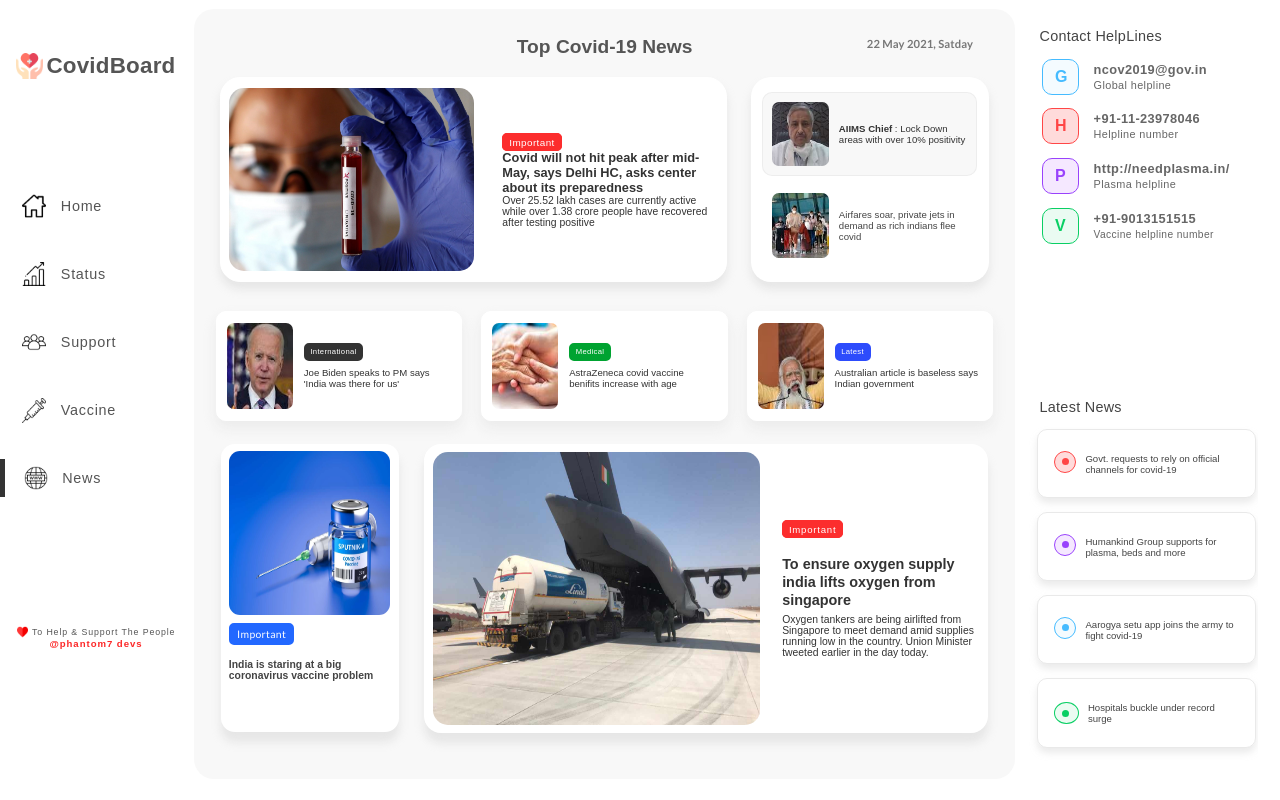
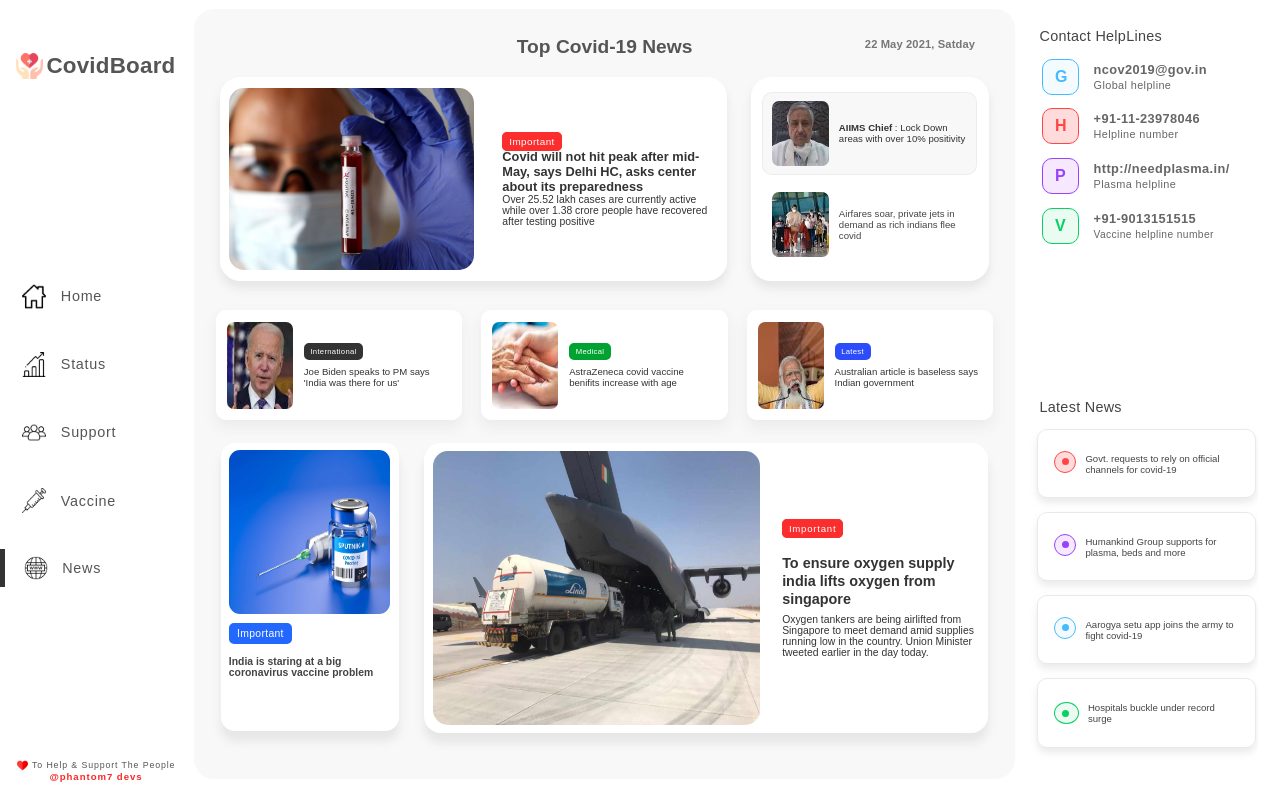
Before and after one commit to SanjeevYadavcr7/covid19Board, a React (Create React App) app in the folder frontend/: page /news in a window 1280 px wide. Built offline with nearby package versions, Linux system fonts and the light colour scheme; no server answers.

Commit message:
customized footer

```diff
--- a/frontend/src/components/Dashboard.css
+++ b/frontend/src/components/Dashboard.css
@@ -1,9 +1,9 @@
- @import url('https://fonts.googleapis.com/css2?family=Lato:wght@100;300;400;500;600;700;900&display=swap');
-@import url('https://fonts.googleapis.com/css2?family=Roboto:wght@100;300;400;500;600;700&display=swap');
+ /* @import url('https://fonts.googleapis.com/css2?family=Lato:wght@100;300;400;500;600;700;900&display=swap'); */
+/* @import url('https://fonts.googleapis.com/css2?family=Roboto:wght@100;300;400;500;600;700&display=swap'); */
 * {-webkit-tap-highlight-color: transparent;}
 a,p,label,input,table,button{font-family:'Poppins',sans-serif;}
 
-body{margin:0;padding:0;box-sizing: border-box;font-family:'Lato',sans-serif;}
+body{margin:0;padding:0;box-sizing: border-box;font-family:'Poppins',sans-serif;}
 body::-webkit-scrollbar{display: none;}
 body{-ms-overflow-style: none; scrollbar-width: none;}
 button:hover{cursor: pointer;}
@@ -13,6 +13,8 @@ button:hover{cursor: pointer;}
 .box .box_r{width: 20%;height:99%;border: 1px solid transparent;float:left}
 
 /* Nav Bar styling  */
+.box .box_l{display:flex;flex-direction: column;
+justify-content: space-between;}
 .box_l .logo {
     font-size: 1.4em;font-weight:700;letter-spacing: 0.01em;
     display: flex;justify-content: center;align-items: center;
@@ -21,7 +23,7 @@ button:hover{cursor: pointer;}
 }
 .box_l .logo img{width:15%;margin-right:2%;}
 .box_l .logo .digit{color:#FF4D62;display: none;}
-.navBar{border: 0px solid transparent;margin-top:50%;display: flex;
+.navBar{border: 0px solid transparent;margin-top:0%;display: flex;
 flex-direction: column;}
 a{text-decoration: none;display: block;letter-spacing:0.05em;
     padding: 0.5em;margin-bottom: 2em;color:#555;font-weight:400;
@@ -34,6 +36,34 @@ a{text-decoration: none;display: block;letter-spacing:0.05em;
 .active{font-weight:500;border-left:5px solid #333;}
 .navBar .active img{margin-left:1.6em;}
 .logoLink{border: none;font-weight: normal;}
+
+/* Footer Page  */
+.footer_box{width: 100%;text-align: center;}
+
+
+.footers{width: 100%;height: auto;border:1px solid rgb(224, 224, 224);
+    display: flex;flex-direction:column;align-items: center;justify-content: center;
+}
+.footers .footer_text{
+    display: flex;align-items: center;justify-content: center;
+    font-weight:400;font-size:0.75em;color:#555;
+    letter-spacing:0.13em;
+}
+.footers .footer_text img{width:1.5%;margin-right:0.5%;}
+.footers .phantom{font-size:0.7em;margin-top:-0.5%;}
+.footers .phantom a{
+    margin:0%;padding:0;color: rgb(252, 39, 39);font-weight:600;
+    letter-spacing:0.1em;
+}
+.no_footer{display: none;}
+.footer_box2{width:100%;margin:0%;}
+.footer_box2 .footers{border:none}
+.footer_box2 .footers .footer_text{
+    letter-spacing:0.1em;font-weight:500;
+    font-size:0.65em;text-transform:capitalize;}
+.footer_box2 .footers .footer_text span{display:none;}
+.footer_box2 .footers .footer_text img{width:6%;margin-right:2%;}
+.footer_box2 .footers .phantom{margin-top:-4%;font-size:0.6em;}
 
 
 /* ////////////////////////// -->Dashboard Component<-- ////////////////////////// */
@@ -73,7 +103,7 @@ a{text-decoration: none;display: block;letter-spacing:0.05em;
     box-shadow: 0px 5px 16px -6px rgb(189, 189, 189);
 }
 .box_m_info_1{margin-left: 0%;}
-.box_m_info_4_l, .box_m_info_3_l, .box_m_info_2_l, .box_m_info_1_l{width: 40%;border:1px solid transparent;}
+.box_m_info_4_l, .box_m_info_3_l, .box_m_info_2_l, .box_m_info_1_l{width: 40%;}
 .box_m_info_1_l img{width:65%;margin-top:10%;margin-left:20%;}
 .box_m_info_1_l .small_title{color: rgb(41, 98, 255);margin-left:22%;}
 .box_m_info_2_r, .box_m_info_1_r{padding-left:0.5em;}
@@ -107,8 +137,6 @@ a{text-decoration: none;display: block;letter-spacing:0.05em;
 .box_m_info_4_r .count{color:rgb(40, 0, 85);}
 .box_m_info_4_r .increment_count{color: #444;font-size: 0.8em;}
 .box_m_info_4_r .increment_count span{color:rgb(40, 0, 85);font-size: 1.2em;}
-
-
 
 /* Chart component  */
 .ChartComp{width: 85%;height: 48%;background-color: white;
@@ -219,12 +247,11 @@ tr:hover{cursor: pointer;background-color: #f0f0f0;}
 .searchBox .notice{font-size:0.7em;color:red;margin-top:4%}
 
 /* helper's table  */
-.support_search .searchBox .statusTable{width:100%;height:350px;border-radius:4px;margin:0;}
+.support_search .searchBox .statusTable{width:100%;height:360px;border-radius:4px;margin:0;}
 .support_search .searchBox .statusTable table{width:100%;height:auto}
 .support_search .searchBox .statusTable table th{font-weight:600;}
 .support_search .searchBox .statusTable table td{text-transform: capitalize;font-size:0.75em;}
 .support_search .searchBox .statusTable table td span{margin-left:2%;}
-
 
 
 
@@ -239,7 +266,7 @@ tr:hover{cursor: pointer;background-color: #f0f0f0;}
     margin-top:0%;margin-left: 82%;
     color:#777;font-size: 0.7em;margin-top:-6%;
     margin-bottom: 3%;
-    font-weight:600;letter-spacing: 0.01em;font-family: 'Lato',sans-serif;}
+    font-weight:600;letter-spacing: 0.01em;font-family: 'Poppins',sans-serif;}
 .box_m_1 .newsBox{width: 99.5%;height: 85%;border:1px solid transparent;
 display: flex;flex-direction: column;}
 .box_m_1 .newsBox .newsBox1{width:100%;height:30%;border:1px solid transparent;
@@ -416,7 +443,7 @@ font-weight:500;letter-spacing:0.1em;transition:0.5s;
 }
 
 .form_support .form_div input{
-    font-size:0.9em;
+    font-size:0.8em;
 }
 .form_support .form_div input[type="date"]{color: #999;text-transform: lowercase;
 background-color: white;}
@@ -459,56 +486,31 @@ table th{color:#444;font-weight:500;text-transform:uppercase;
 font-size:0.8em;letter-spacing:0.04em;}
 
 
-/* Footer Page  */
-.footer_box{width: 100%;text-align: center;}
-
-
-.footers{width: 100%;height: auto;border:1px solid rgb(224, 224, 224);
-    display: flex;flex-direction:column;align-items: center;justify-content: center;
-}
-.footers .footer_text{
-    display: flex;align-items: center;justify-content: center;
-    font-weight:400;font-size:0.75em;color:#555;
-    letter-spacing:0.13em;
-}
-.footers .footer_text img{width:1.5%;margin-right:0.5%;}
-.footers .phantom{font-size:0.7em;margin-top:-0.5%;}
-.footers .phantom a{
-    margin:0%;padding:0;color: rgb(252, 39, 39);font-weight:600;
-    letter-spacing:0.1em;
-}
-.no_footer{display: none;}
-.footer_box2{width:100%;margin:50% auto;}
-.footer_box2 .footers{border:none}
-.footer_box2 .footers .footer_text{
-    letter-spacing:0.1em;font-weight:500;
-    font-size:0.65em;text-transform:capitalize;}
-.footer_box2 .footers .footer_text span{display:none;}
-.footer_box2 .footers .footer_text img{width:6%;margin-right:2%;}
-.footer_box2 .footers .phantom{margin-top:-4%;font-size:0.6em;}
 
 
 
 /* ////////////////// -->for small laptops screens<-- ////////////////// */
 @media only screen and (min-width: 960px) and (max-width: 1300px){
 
-.navBar{margin-top:40%;}
+/* .navBar{margin-top:4 0%;} */
 .navBar a{font-size:0.9em;}
 .navBar a img{margin-right:1em;margin-left:1em;}
 .navBar .active img{margin-left:0.8em;}
 .box_m_1{display: flex;flex-direction: column;align-items: center;justify-content: center;width:100%;}
 .box_m_1 .dates{margin: 0;margin-bottom:0.2%;margin-left:70%;}
 .box_m_1 .dates_news{margin-top:-4%;margin-left: 77%;color:#777;font-size: 0.7em;
-    font-weight:600;letter-spacing: 0.01em;font-family: 'Lato',sans-serif;}
+    font-weight:600;letter-spacing: 0.01em;font-family: 'Poppins',sans-serif;}
 .box_m_1 .banner{width:93%;}
 .selectBox{border: 1px solid #999;font-weight:normal;}
 .box_m_info_1, .box_m_info_2, .box_m_info_3, .box_m_info_4{
     justify-content: center;align-items: center;}
 .box_m_info_4_r,.box_m_info_3_r,.box_m_info_2_r,.box_m_info_1_r{
     border: 1px solid transparent;padding:0;min-width:50%;text-align: right;}
-.box_m_info_4_r .count, .box_m_info_3_r .count, .box_m_info_2_r .count, .box_m_info_1_r .count{font-size: 0.85em;}
+.box_m_info_4_r .count, .box_m_info_3_r .count, .box_m_info_2_r .count, .box_m_info_1_r .count{
+    font-size: 0.8em;
+}
 .box_m_info_4_r .increment_count,.box_m_info_3_r .increment_count,.box_m_info_2_r .increment_count, .box_m_info_1_r .increment_count{
-    font-size:0.8em;float: right;}
+    font-size:0.78em;float: right;margin-right:5%;}
 .box_m_info_4_l, .box_m_info_3_l, .box_m_info_2_l, .box_m_info_1_l{
     width: 40%;height: 100%;margin: 0;padding: 0;
     border:1px solid transparent;display: flex;flex-direction: column;
@@ -553,6 +555,7 @@ font-size:0.8em;letter-spacing:0.04em;}
 .form_support form button{font-size: 0.7em;margin-top:3%;}
 .form_support .head-text2 span{font-size:1.1em;text-transform: lowercase;}
 .form_support .head-text2{font-size:0.7em;letter-spacing:0.02em;text-transform: uppercase;}
+.form_support .avail_center .statusTable table{width:100%;}
 .form_support .avail_center .statusTable .tableBox thead th{font-size:0.8em;}
 .form_support .avail_center .statusTable tr td:first-child,
 .form_support .avail_center .statusTable tr td{font-size:0.7em;}
@@ -564,7 +567,7 @@ font-size:0.8em;letter-spacing:0.04em;}
 .box_m_1 .dates_support{margin-top:2%;}
 .box_m_1 .support_search{width:88%;height:70%;}
 .support_search .head-text{margin:0;margin-top:2%;font-size:1.1em;}
-.support_search .searchBox{width:99%;margin:1% auto;}
+.support_search .searchBox{width:99%;height:90%;margin:1% auto;}
 .searchBox .notice{font-size:0.75em;margin-top:4%;}
 .support_search .searchInputBox{max-width:23%;}
 .support_search .searchInputBox img{width:7%;}
@@ -581,7 +584,7 @@ font-size:0.8em;letter-spacing:0.04em;}
 .searchBox .statusTable{border-radius:10px;}
 
 /* Footer  */
-.footer_box2{width:100%;margin:48% auto;border:none;}
+.footer_box2{width:100%;margin:0;}
 .footer_box2 .footers .footer_text{width:100%;font-size:0.55em;}
 
 }
@@ -603,7 +606,7 @@ body{width: 100%;height: auto;}
 .box_l .logo .digit{color:#ff4d4d;font-weight: bold;display:inline;}
 .board{display: none;}
 .newsBox_link{display: relative;margin-top:-7%;margin-left: 75%;}
-.navBar{width: 100%;border:1px solid rgb(235, 235, 235);flex-direction:row;margin:0;height:6vh;}
+.navBar{width: 100%;border-top:1px solid rgb(235, 235, 235);flex-direction:row;margin:0;height:6vh;}
 a{padding: 0;margin: 0;border-left:1px solid rgb(235, 235, 235);}
 .navBar a span{display: none;}
 .navBar a img{width:33%;margin:0% auto;}
@@ -643,7 +646,7 @@ text-align: center;padding:0;margin:0;}
 .selectBox{margin-right:3%;border:1px solid #999;height:25px;
     font-size:0.9em;font-weight: normal;width: 80px;}
 .ChartComp{width:95%;margin:2% auto;border-radius: 7px;}
-.box_m_info .box_title{font-size:0.8em;font-family:'Lato';margin:0;font-weight:normal;}
+.box_m_info .box_title{font-size:0.8em;font-family:'Poppins';margin:0;font-weight:normal;}
 .box_m_info_1_l .small_title,.box_m_info_2_l .small_title,
 .box_m_info_3_l .small_title,.box_m_info_4_l .small_title{
 font-size:0.65em;font-weight: 500;}
@@ -708,7 +711,7 @@ font-weight:600;font-size:0.65em;letter-spacing:0.09em;}
 
 /* news page  */
 .box_m_1 .newspageTitle{font-size:1.1em;display: none;}
-.box_m_1 .newsBox{border:none;}
+.box_m_1 .newsBox{border-top:1px solid rgb(235, 235, 235);}
 .box_m_1 .newsBox .newsBox1{margin: 0;padding: 0;
     display: flex;flex-direction: column;margin: 1% auto;}
 .newsBox1 .newsBox11{width: 90%;
--- a/frontend/src/components/Vaccine.js
+++ b/frontend/src/components/Vaccine.js
@@ -88,7 +88,7 @@ function Vaccine() {
                         <span>visit <Link to="/cowin" target="_blank" className="link">covin.gov.in</Link> to book your slot</span>
                         </p>
                         <div className="statusTable">
-                            <table className="tableBox">
+                            <table>
                                 <thead>
                                     <tr>
                                         <th>Center<span className="box_rm">Name</span></th>
```
Also changed, not shown: frontend/src/components/Support.js (+6 -6 lines), frontend/src/components/miniCompo/RightCompo.css (+10 -10 lines), frontend/src/components/miniCompo/SupportSearchCompo.js (+4 -3 lines), 1 other file (tests, documents, lock files or other folders).
